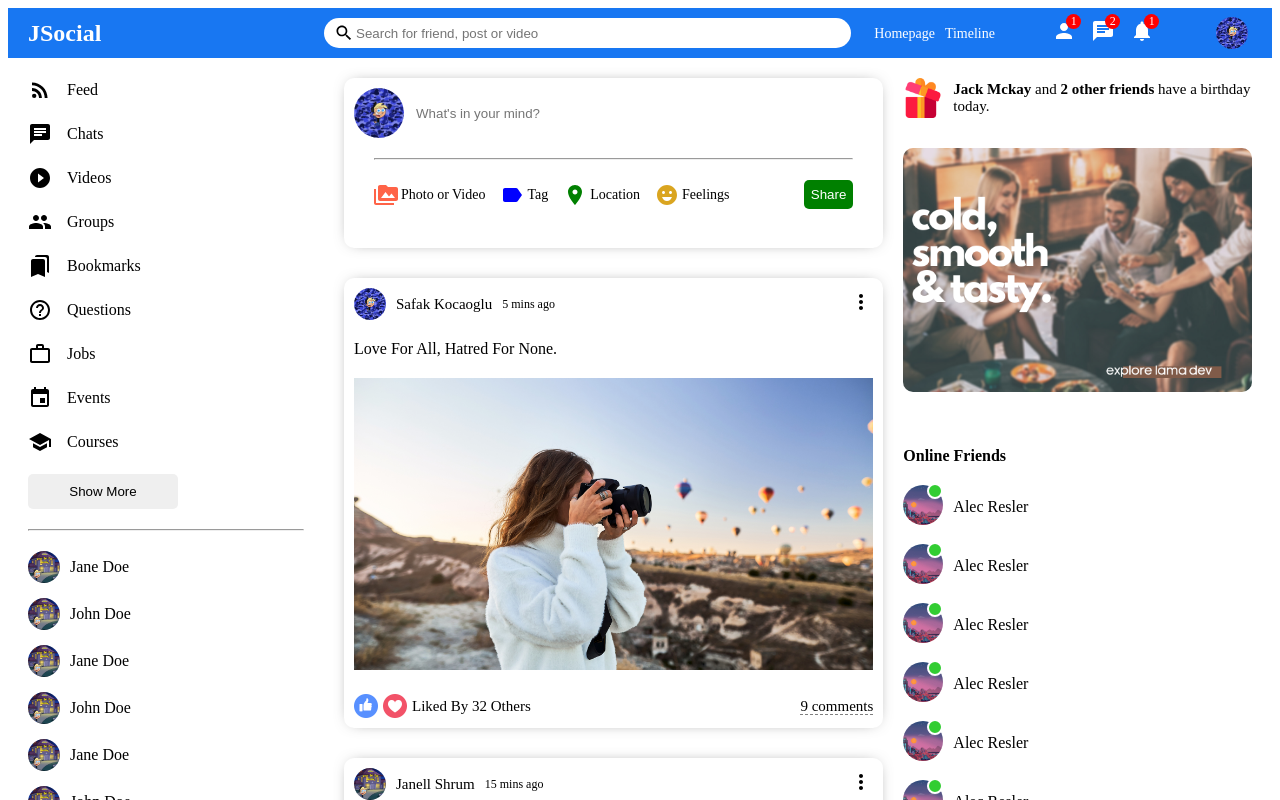
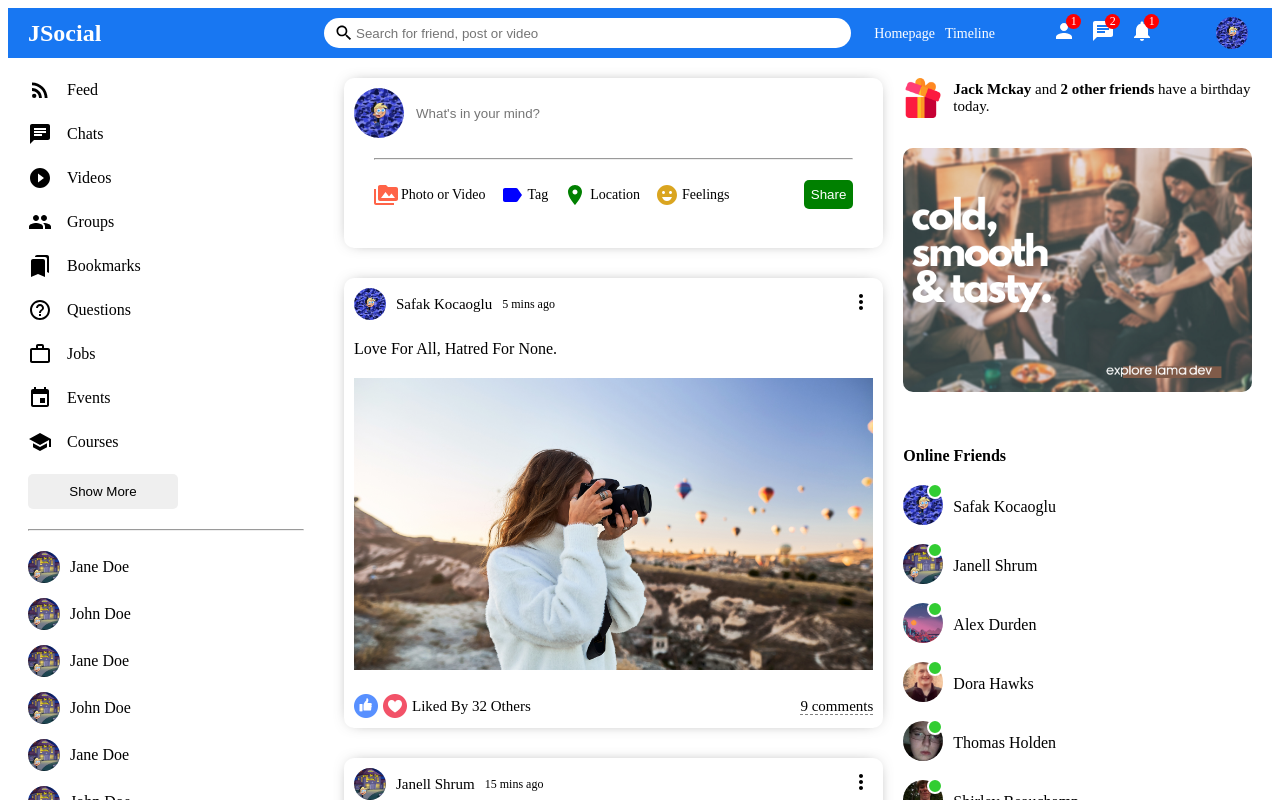
Before and after one commit to Justin7933/social-app, a React (Create React App) app: page / in a window 1280 px wide. Shown: the top 800 px of the page. Built offline with nearby package versions, Linux system fonts and the light colour scheme.

Commit message:
online.jsx, css

```diff
--- /dev/null
+++ b/src/components/online/Online.jsx
@@ -0,0 +1,13 @@
+import "./online.css"
+
+export default function Online({user}) {
+  return (
+      <li className="rightbarFriend">
+          <div className="rightbarProfileImgContainer">
+              <img className="rightbarProfileImg" src={user.profilePicture} alt="" />
+              <span className="rightbarOnline"></span>
+          </div>
+          <span className="rightbarUsername">{user.username}</span>
+      </li>
+  );
+}
--- /dev/null
+++ b/src/components/online/online.css
@@ -0,0 +1,32 @@
+.rightbarFriend{
+    display: flex;
+    align-items: center;
+    margin-bottom: 15px;
+}
+
+.rightbarProfileImgContainer{
+    margin-right: 10px;
+    position: relative;
+}
+
+.rightbarProfileImg{
+    width: 40px;
+    height: 40px;
+    border-radius: 50%;
+    object-fit: cover;
+}
+
+.rightbarOnline{
+    width: 12px;
+    height: 12px;
+    border-radius: 50%;
+    background-color: limegreen;
+    position: absolute;
+    top: -2px;
+    right: 0;
+    border: 2px solid white;
+}
+
+.rightbarUsername{
+    font-weight: 500;
+}
--- a/src/components/rightbar/Rightbar.jsx
+++ b/src/components/rightbar/Rightbar.jsx
@@ -1,4 +1,6 @@
-import "./rightbar.css"
+import "./rightbar.css";
+import {Users} from "../../dummyData";
+import Online from "../online/Online";
 
 export default function Rightbar() {
     return (
@@ -11,48 +13,9 @@
                 <img className="rightbarAd" src="assets/ad.png" alt="" />
                 <h4 className="rightbarTitle">Online Friends</h4>
                 <ul className="rightbarFriendList">
-                    <li className="rightbarFriend">
-                        <div className="rightbarProfileImgContainer">
-                            <img className="rightbarProfileImg" src="assets/person/3.jpeg" alt="" />
-                            <span className="rightbarOnline"></span>
-                        </div>
-                        <span className="rightbarUsername">Alec Resler</span>
-                    </li>
-                    <li className="rightbarFriend">
-                        <div className="rightbarProfileImgContainer">
-                            <img className="rightbarProfileImg" src="assets/person/3.jpeg" alt="" />
-                            <span className="rightbarOnline"></span>
-                        </div>
-                        <span className="rightbarUsername">Alec Resler</span>
-                    </li>
-                    <li className="rightbarFriend">
-                        <div className="rightbarProfileImgContainer">
-                            <img className="rightbarProfileImg" src="assets/person/3.jpeg" alt="" />
-                            <span className="rightbarOnline"></span>
-                        </div>
-                        <span className="rightbarUsername">Alec Resler</span>
-                    </li>
-                    <li className="rightbarFriend">
-                        <div className="rightbarProfileImgContainer">
-                            <img className="rightbarProfileImg" src="assets/person/3.jpeg" alt="" />
-                            <span className="rightbarOnline"></span>
-                        </div>
-                        <span className="rightbarUsername">Alec Resler</span>
-                    </li>
-                    <li className="rightbarFriend">
-                        <div className="rightbarProfileImgContainer">
-                            <img className="rightbarProfileImg" src="assets/person/3.jpeg" alt="" />
-                            <span className="rightbarOnline"></span>
-                        </div>
-                        <span className="rightbarUsername">Alec Resler</span>
-                    </li>
-                    <li className="rightbarFriend">
-                        <div className="rightbarProfileImgContainer">
-                            <img className="rightbarProfileImg" src="assets/person/3.jpeg" alt="" />
-                            <span className="rightbarOnline"></span>
-                        </div>
-                        <span className="rightbarUsername">Alec Resler</span>
-                    </li>
+                    {Users.map(u=>(
+                        <Online key={u.id} user={u}/>
+                    ))}
                 </ul>
             </div>
         </div>
--- a/src/components/rightbar/rightbar.css
+++ b/src/components/rightbar/rightbar.css
@@ -37,36 +37,3 @@
     margin: 0;
     list-style: none;
 }
-
-.rightbarFriend{
-    display: flex;
-    align-items: center;
-    margin-bottom: 15px;
-}
-
-.rightbarProfileImgContainer{
-    margin-right: 10px;
-    position: relative;
-}
-
-.rightbarProfileImg{
-    width: 40px;
-    height: 40px;
-    border-radius: 50%;
-    object-fit: cover;
-}
-
-.rightbarOnline{
-    width: 12px;
-    height: 12px;
-    border-radius: 50%;
-    background-color: limegreen;
-    position: absolute;
-    top: -2px;
-    right: 0;
-    border: 2px solid white;
-}
-
-.rightbarUsername{
-    font-weight: 500;
-}
```
